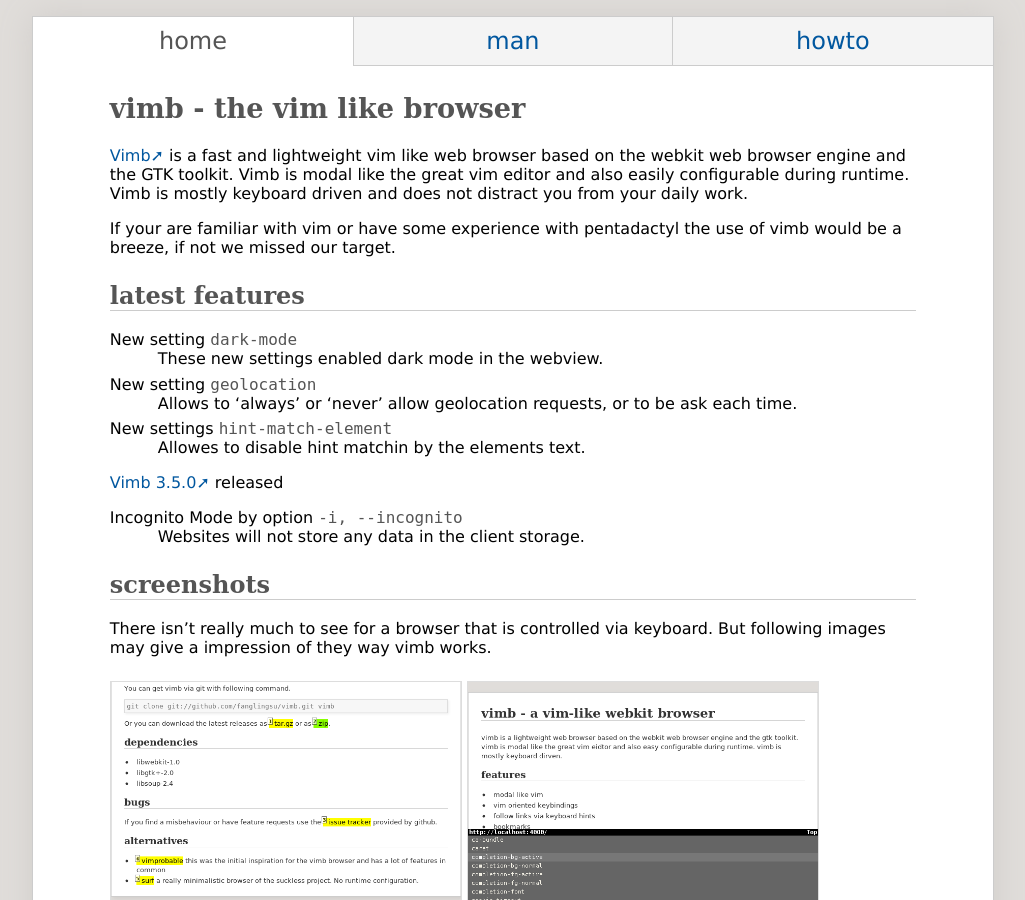
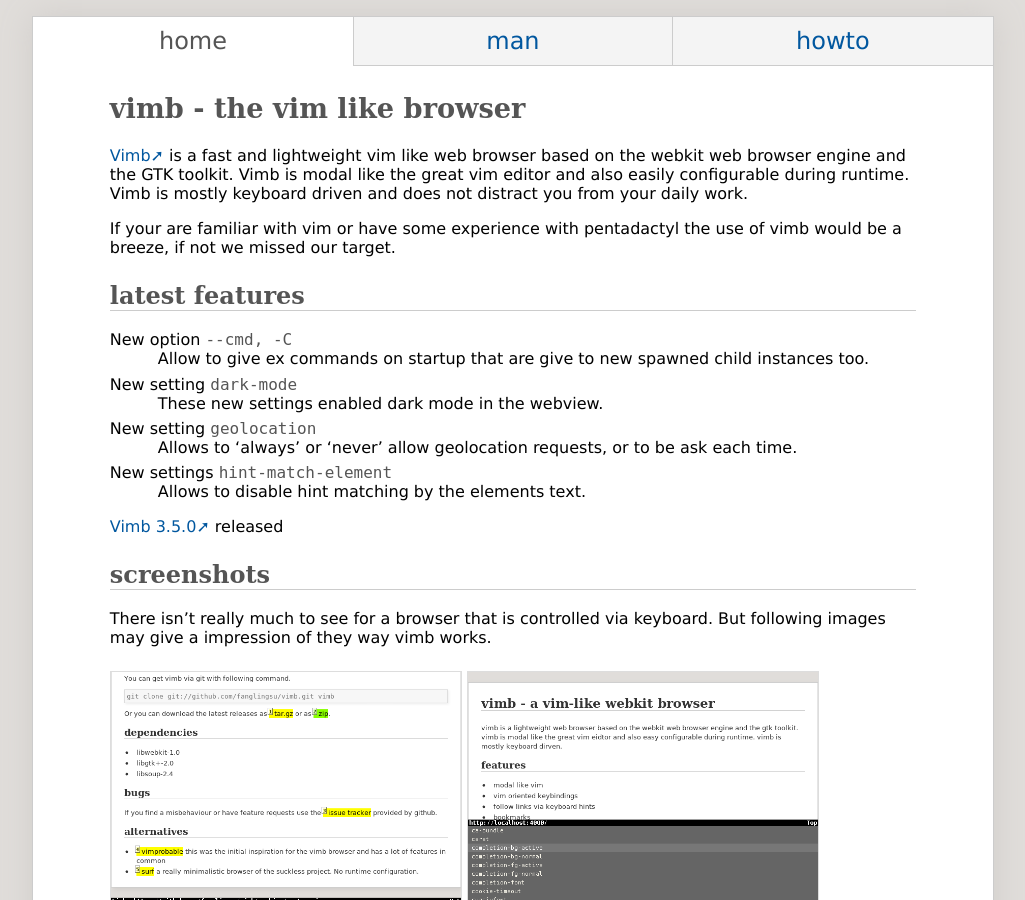
Before and after one commit to fanglingsu/vimb, a Jekyll site: the page built from index.md, in a window 1280 px wide and 900 px high. Shown: the whole window, without its empty margins (127-1152 px from the left). Built offline with Jekyll 4.4.1, drawn with Linux system fonts in a browser that asks for light colours.

Commit message:
Added new option --cmd, -C to vimb.

```diff
--- a/index.md
+++ b/index.md
@@ -15,6 +15,10 @@
 of vimb would be a breeze, if not we missed our target.
 
 ## latest features
+New option `--cmd, -C`
+: Allow to give ex commands on startup that are give to new spawned child
+  instances too.
+
 New setting `dark-mode`
 : These new settings enabled dark mode in the webview.
 
@@ -23,12 +27,9 @@
   time.
 
 New settings `hint-match-element`
-: Allowes to disable hint matchin by the elements text.
+: Allows to disable hint matching by the elements text.
 
 [Vimb 3.5.0](https://github.com/fanglingsu/vimb/releases/tag/3.5.0) released
-
-Incognito Mode by option `-i, --incognito`
-: Websites will not store any data in the client storage.
 
 ## screenshots
 There isn't really much to see for a browser that is controlled via keyboard.
```
Also changed, not shown: man.md (+7 -0 lines).
